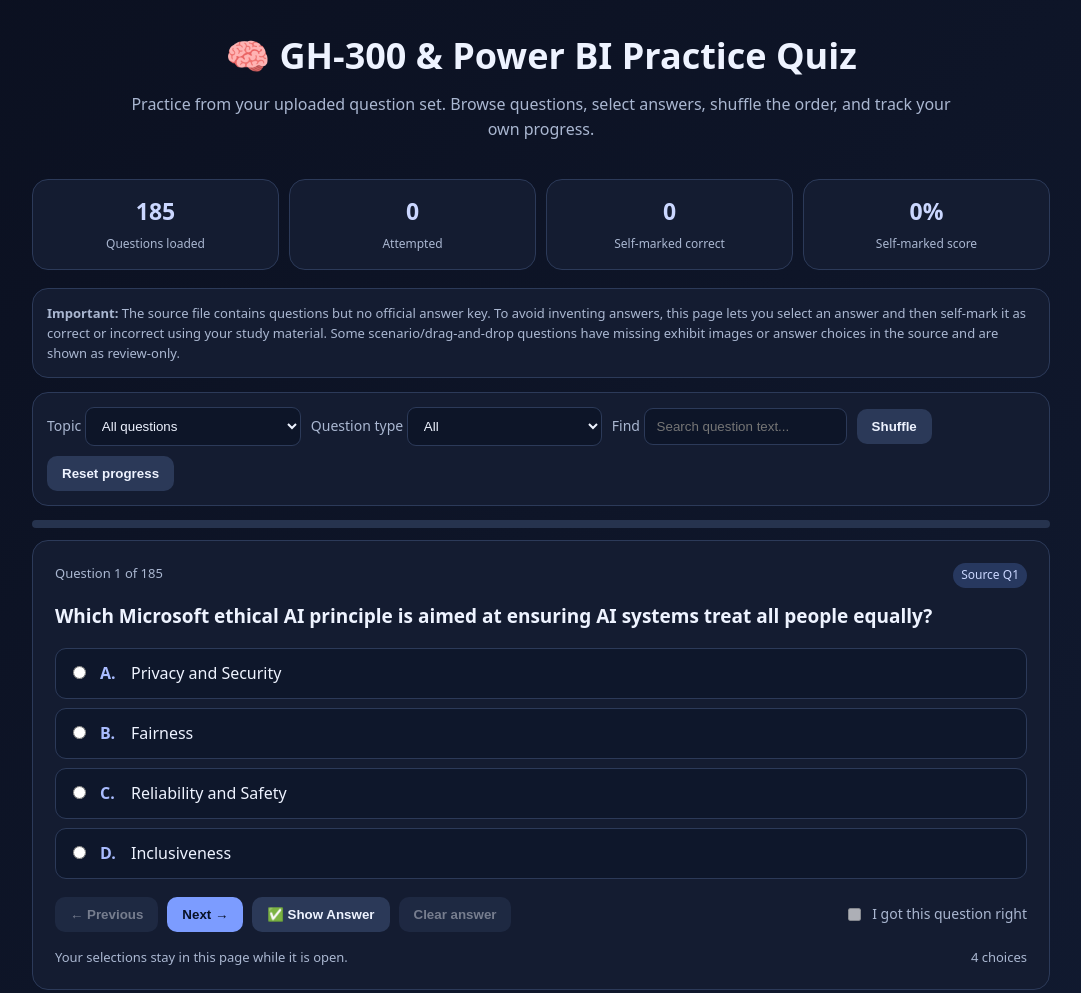
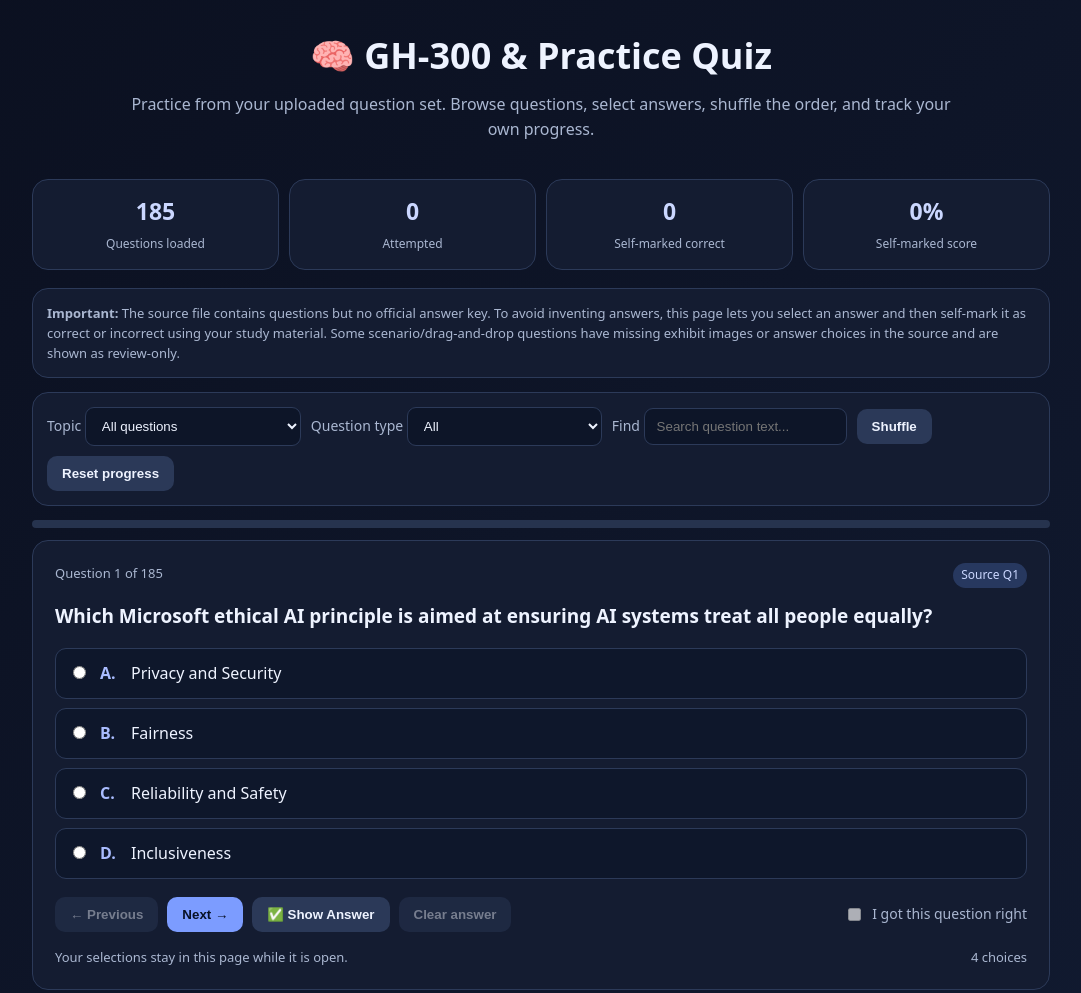
Before and after one commit to sbrcodehack/exampractice, a plain HTML site: page index.html in a window 1280 px wide. Shown: the top 993 px of the page, without its empty margins (99-1180 px from the left). Drawn offline with Linux system fonts and the light colour scheme.

Commit message:
Update quiz title in index.html

```diff
--- a/index.html
+++ b/index.html
@@ -28,7 +28,7 @@ h2{font-size:19px;line-height:1.45;margin:15px 0}.tag{display:inline-block;backg
 </style>
 </head>
 <body>
-<header><h1>🧠 GH-300 & Power BI Practice Quiz</h1>
+<header><h1>🧠 GH-300 & Practice Quiz</h1>
 <p>Practice from your uploaded question set. Browse questions, select answers, shuffle the order, and track your own progress.</p></header>
 <div class="wrap">
 <div class="stats">
```
